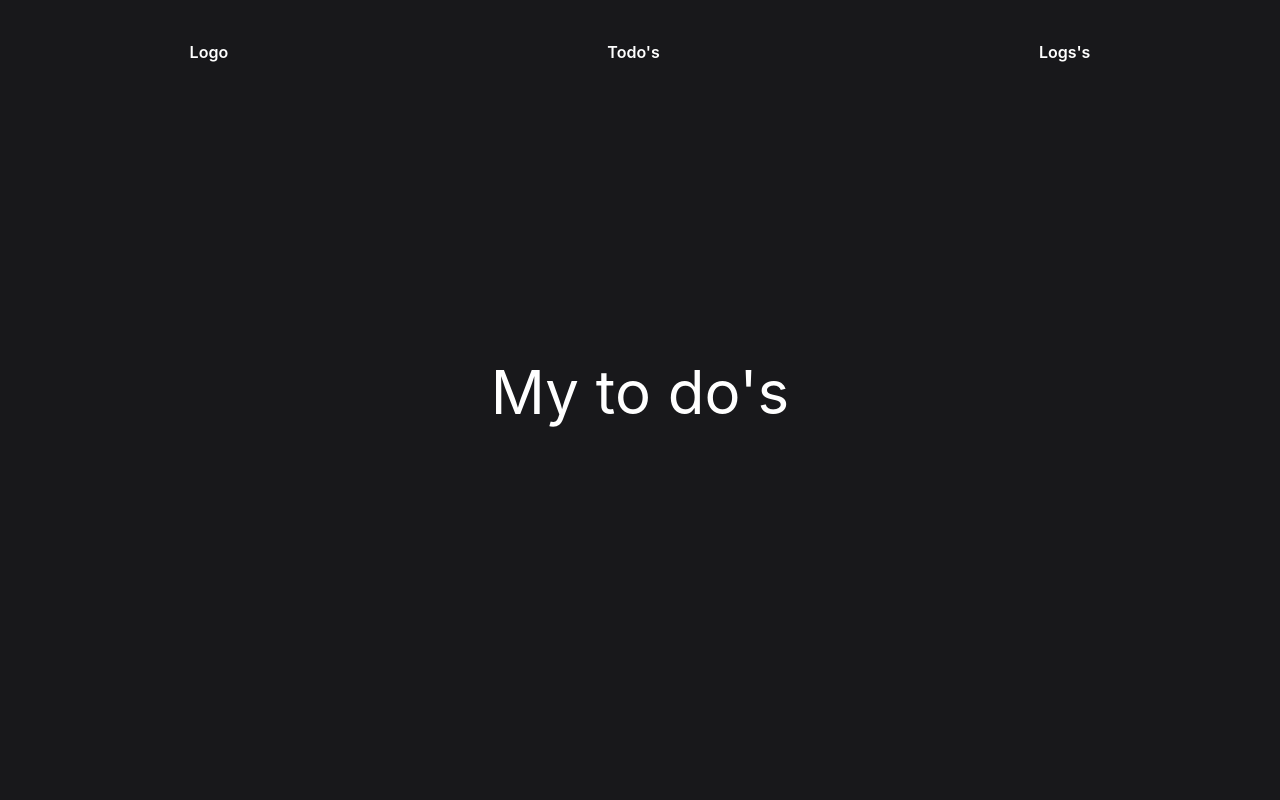
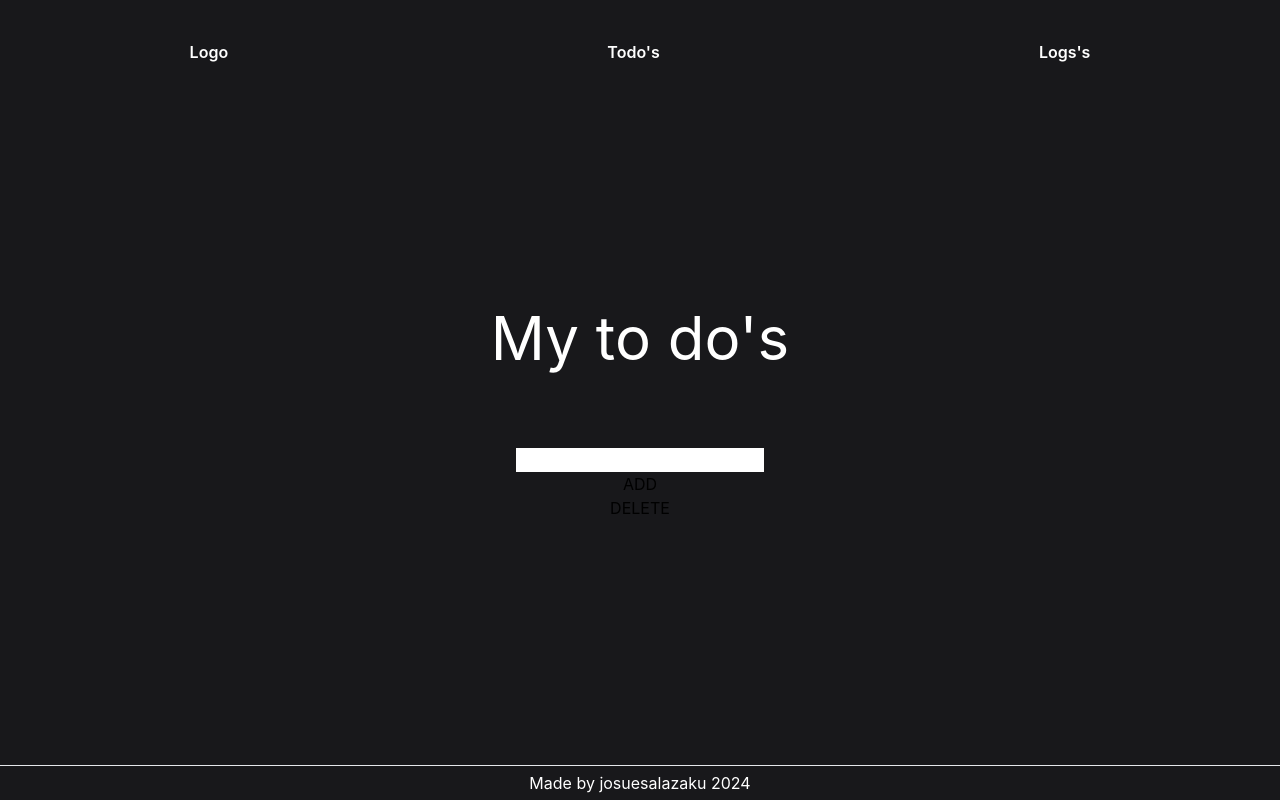
Before and after one commit to becodeorg/verou-5-react-intro-JosueSalazaku, a React (Create React App) app: page / in a window 1280 px wide. Built offline with nearby package versions, Linux system fonts and the light colour scheme.

Commit message:
Create footer and todoComponents

```diff
--- a/src/App.js
+++ b/src/App.js
@@ -1,4 +1,6 @@
 import HeaderComponents from '/Users/josuesalazaku/Developer/BeCode/Summerpastures/verou-5-react-intro-josuesalazaku/src/Components/HeaderComponents.js'
+import FooterComponents from '/Users/josuesalazaku/Developer/BeCode/Summerpastures/verou-5-react-intro-josuesalazaku/src/Components/FooterComponents.js'
+import TodoComponents from '/Users/josuesalazaku/Developer/BeCode/Summerpastures/verou-5-react-intro-josuesalazaku/src/Components/TodoComponents.js'
 
 
 function App() {
@@ -8,8 +10,9 @@ function App() {
       <main className='flex flex-col justify-center items-center h-full'>
         <h1 className='text-white text-6xl pb-20'>My to do's</h1>
 
+      <TodoComponents/>
       </main>
-
+      <FooterComponents/>
 
     </div>
   );
--- /dev/null
+++ b/src/Components/FooterComponents.js
@@ -0,0 +1,9 @@
+function App() {
+    return (
+      <footer className="h-10 w-screen border-t text-white flex justify-center items-center">
+        <p className="">Made by josuesalazaku 2024</p>
+      </footer>
+    );
+  }
+
+  export default App;
--- /dev/null
+++ b/src/Components/TodoComponents.js
@@ -0,0 +1,11 @@
+function App() {
+    return (
+      <>
+        <input type="text" />
+        <button>ADD</button>
+        <button>DELETE</button>
+      </>
+    );
+  }
+
+  export default App;
```
